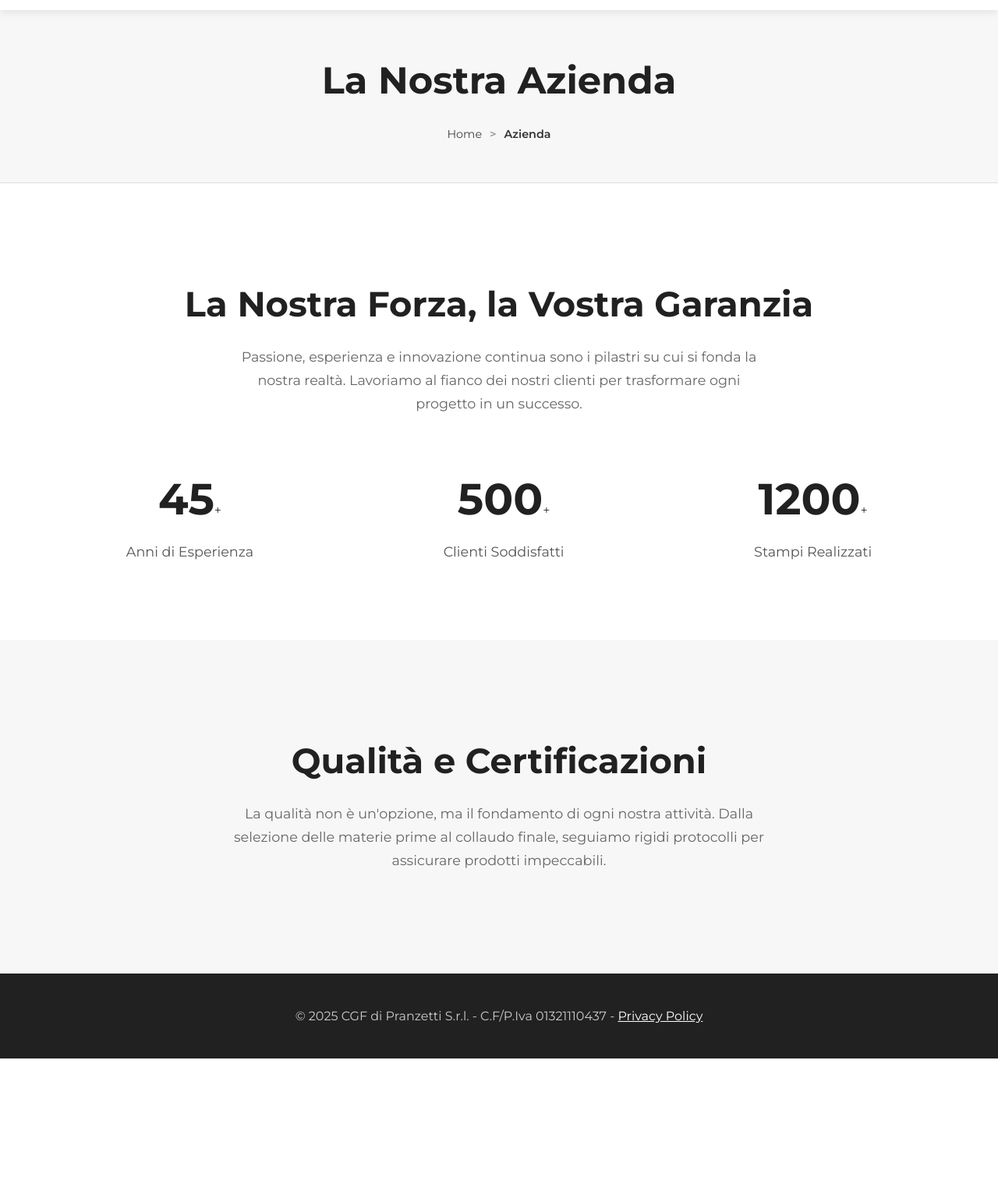
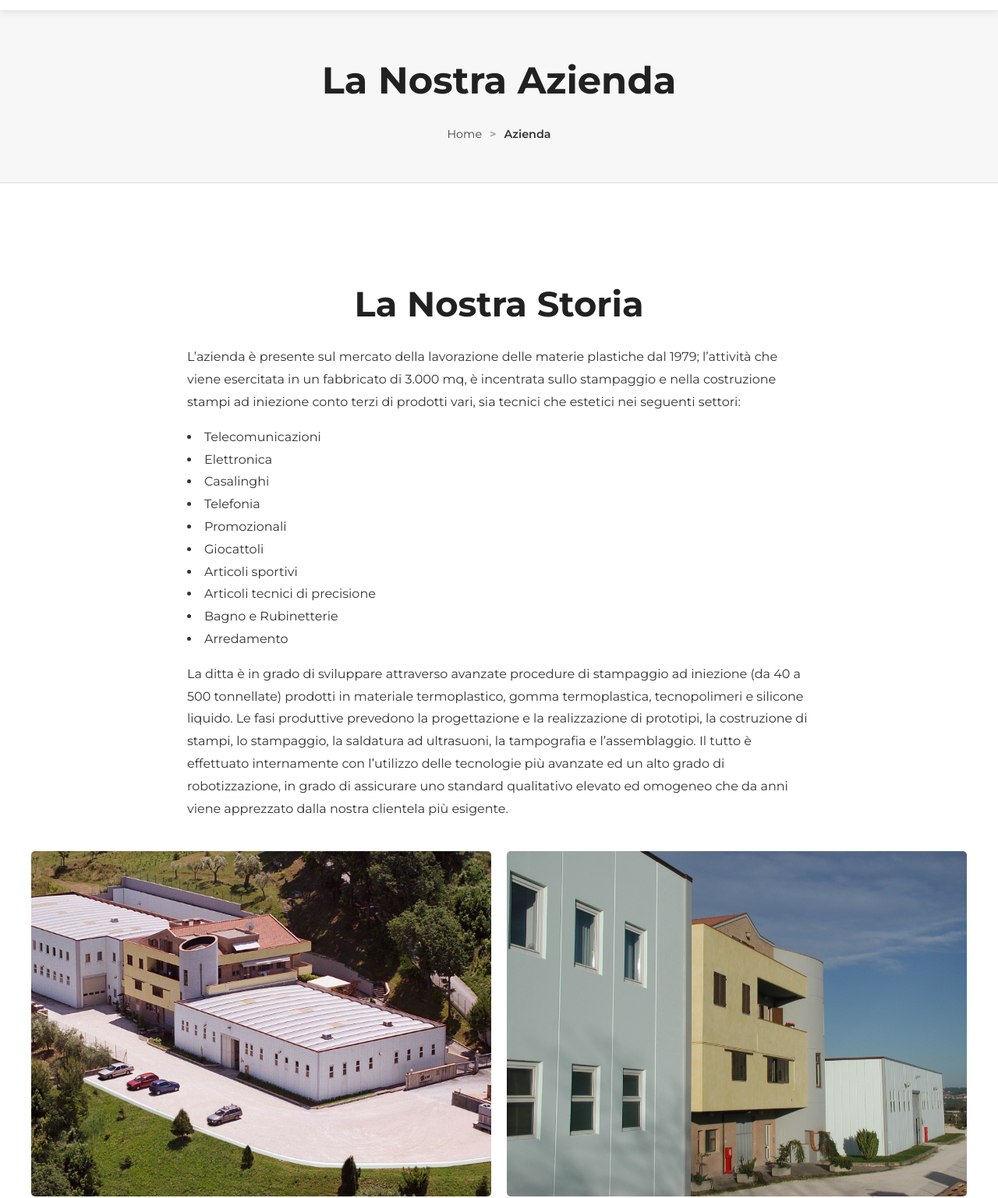
Before and after one commit to PrnGio/SitoProva, a plain HTML site: page azienda.html in a window 1280 px wide. Shown: the part 69-1606 px from the top of the page at 78% size. Before the commit the page ends 1427 px from the top, so only its background shows below. Drawn offline with Linux system fonts and the light colour scheme.

Commit message:
Aggiunta contenuti azienda

```diff
--- a/azienda.html
+++ b/azienda.html
@@ -18,8 +18,8 @@
                 <a href="index.html" class="logo-img-container"><img src="img/logoCGF.png" alt="Logo CGF di Pranzetti" class="logo-image"></a>
                 <div class="header-contact-info">
                     <span class="tagline">di Pranzetti</span>
-                <a href="tel:+390733225005"><i class="fas fa-phone"></i> 0733 22 50 05</a>
-                <a href="mailto:cgf@cgf.it"><i class="fas fa-envelope"></i> cgf@cgf.it</a>
+                    <a href="tel:+390733225005" title="Chiama CGF di Pranzetti"><i class="fas fa-phone"></i> 0733 22 50 05</a>
+                    <a href="mailto:cgf@cgf.it" title="Invia una email a CGF di Pranzetti"><i class="fas fa-envelope"></i> cgf@cgf.it</a>
                 </div>
             </div>
             <nav class="main-nav">
@@ -50,19 +50,50 @@
         </section>
 
         <section class="container content-section">
-            <h2 class="section-title">La Nostra Forza, la Vostra Garanzia</h2>
-            <p class="section-subtitle">Passione, esperienza e innovazione continua sono i pilastri su cui si fonda la nostra realtà. Lavoriamo al fianco dei nostri clienti per trasformare ogni progetto in un successo.</p>
-            <div class="stats-counter">
-                <div class="stat-item"><span class="counter" data-target="45">0</span>+<p>Anni di Esperienza</p></div>
-                <div class="stat-item"><span class="counter" data-target="500">0</span>+<p>Clienti Soddisfatti</p></div>
-                <div class="stat-item"><span class="counter" data-target="1200">0</span>+<p>Stampi Realizzati</p></div>
+            <h2 class="section-title">La Nostra Storia</h2>
+            <div class="text-content">
+                <p>L’azienda è presente sul mercato della lavorazione delle materie plastiche dal 1979; l’attività che viene esercitata in un fabbricato di 3.000 mq, è incentrata sullo stampaggio e nella costruzione stampi ad iniezione conto terzi di prodotti vari, sia tecnici che estetici nei seguenti settori:</p>
+                <ul>
+                    <li>Telecomunicazioni</li>
+                    <li>Elettronica</li>
+                    <li>Casalinghi</li>
+                    <li>Telefonia</li>
+                    <li>Promozionali</li>
+                    <li>Giocattoli</li>
+                    <li>Articoli sportivi</li>
+                    <li>Articoli tecnici di precisione</li>
+                    <li>Bagno e Rubinetterie</li>
+                    <li>Arredamento</li>
+                </ul>
+                <p>La ditta è in grado di sviluppare attraverso avanzate procedure di stampaggio ad iniezione (da 40 a 500 tonnellate) prodotti in materiale termoplastico, gomma termoplastica, tecnopolimeri e silicone liquido. Le fasi produttive prevedono la progettazione e la realizzazione di prototipi, la costruzione di stampi, lo stampaggio, la saldatura ad ultrasuoni, la tampografia e l’assemblaggio. Il tutto è effettuato internamente con l’utilizzo delle tecnologie più avanzate ed un alto grado di robotizzazione, in grado di assicurare uno standard qualitativo elevato ed omogeneo che da anni viene apprezzato dalla nostra clientela più esigente.</p>
+            </div>
+            <div class="photo-gallery cols-2">
+                <img src="img/home1.jpg" alt="Esterno CGF di Pranzetti 1">
+                <img src="img/home2.jpg" alt="Esterno CGF di Pranzetti 2">
             </div>
         </section>
 
-        <section id="qualita" class="content-section bg-light">
+        <section class="content-section bg-light">
             <div class="container">
-                <h2 class="section-title">Qualità e Certificazioni</h2>
-                <p class="section-subtitle">La qualità non è un'opzione, ma il fondamento di ogni nostra attività. Dalla selezione delle materie prime al collaudo finale, seguiamo rigidi protocolli per assicurare prodotti impeccabili.</p>
+                <h2 class="section-title">Il Nostro Impegno nello Sport</h2>
+                <p class="section-subtitle">La CGF è da sempre presente nel mondo dello sport, con l'obiettivo di promuovere attività locali che coinvolgano giovani e giovanissimi, così da creare interessi sani e contribuire alla crescita della nostra comunità.</p>
+                <div class="photo-gallery cols-4">
+                    <img src="img/sport1.jpg" alt="Serie D femminile">
+                    <img src="img/sport1.jpg" alt="Serie D femminile">
+                    <img src="img/sport1.jpg" alt="Serie D femminile">
+                    <img src="img/sport1.jpg" alt="Serie D femminile">
+                </div>
+            </div>
+        </section>
+
+        <section class="container content-section">
+            <h2 class="section-title">Legati al Territorio</h2>
+            <p class="section-subtitle">Operiamo nel cuore delle Marche, una regione dove le attività dell’uomo si inseriscono in armonia con un ambiente di elevato pregio. Questo legame profondo con il territorio ci ispira a lavorare rispettando l'ambiente e il design dei paesaggi che ci circondano, tra le colline di Montelupone, borgo ricco di storia e arte vicino a eccellenze come Recanati e Loreto. I riconoscimenti ottenuti dal nostro territorio (“I Borghi più belli d’Italia“, “Bandiera Arancione“) confermano la ricchezza di un luogo che unisce passato e futuro. È qui che la CGF di Pranzetti srl vi attende per una collaborazione nella progettazione e realizzazione dei vostri prodotti.</p>
+            <div class="photo-gallery cols-4">
+                <img src="img/dintorni1.jpg" alt="Amandola - Pizzo tre vescovi">
+                <img src="img/dintorni1.jpg" alt="Amandola - Pizzo tre vescovi">
+                <img src="img/dintorni1.jpg" alt="Amandola - Pizzo tre vescovi">
+                <img src="img/dintorni1.jpg" alt="Amandola - Pizzo tre vescovi">
             </div>
         </section>
     </main>
--- a/style.css
+++ b/style.css
@@ -226,3 +226,52 @@ header .container {
         display: none;
     }
 }
+
+/* --- Stili per Testo e Gallerie Foto --- */
+.text-content {
+    max-width: 800px;
+    margin: 0 auto 40px auto;
+    text-align: left;
+    line-height: 1.8;
+}
+
+.text-content ul {
+    list-style-position: inside;
+    padding-left: 0;
+}
+
+.photo-gallery {
+    display: grid;
+    gap: 20px;
+    margin-top: 40px;
+}
+
+.photo-gallery.cols-2 {
+    grid-template-columns: repeat(auto-fit, minmax(300px, 1fr));
+}
+
+.photo-gallery.cols-4 {
+    grid-template-columns: repeat(auto-fit, minmax(250px, 1fr));
+}
+
+.photo-placeholder {
+    width: 100%;
+    aspect-ratio: 4 / 3; /* Proporzioni della foto */
+    background-color: #e9e9e9;
+    border: 2px dashed #ccc;
+    display: flex;
+    justify-content: center;
+    align-items: center;
+    color: #999;
+    font-weight: 600;
+    border-radius: 5px;
+}
+
+/* --- Stile per le immagini nelle gallerie fotografiche --- */
+.photo-gallery img {
+    width: 100%;
+    height: 100%;
+    object-fit: cover; /* Assicura che l'immagine copra lo spazio senza deformarsi */
+    border-radius: 5px; /* Mantiene i bordi arrotondati come i segnaposto */
+    display: block; /* Rimuove eventuali spazi extra sotto l'immagine */
+}
```
Also changed, not shown: index.html (+2 -3 lines), img/sport1.jpg (added), 1 other file. Lines whose indentation alone changed are shown as unchanged.
